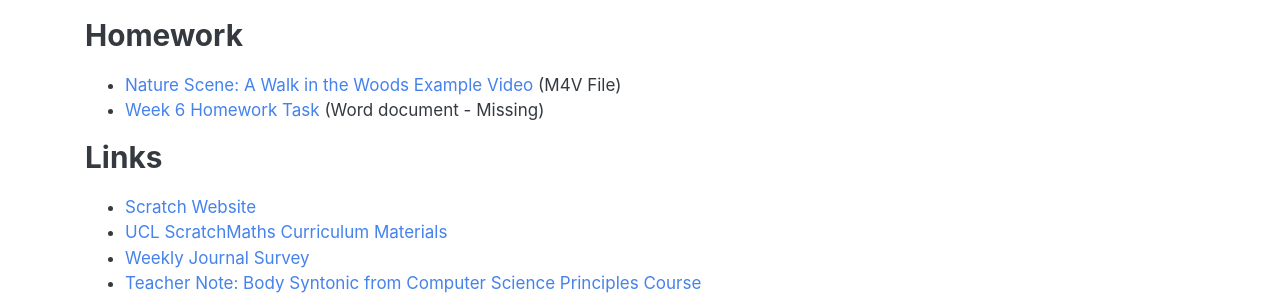
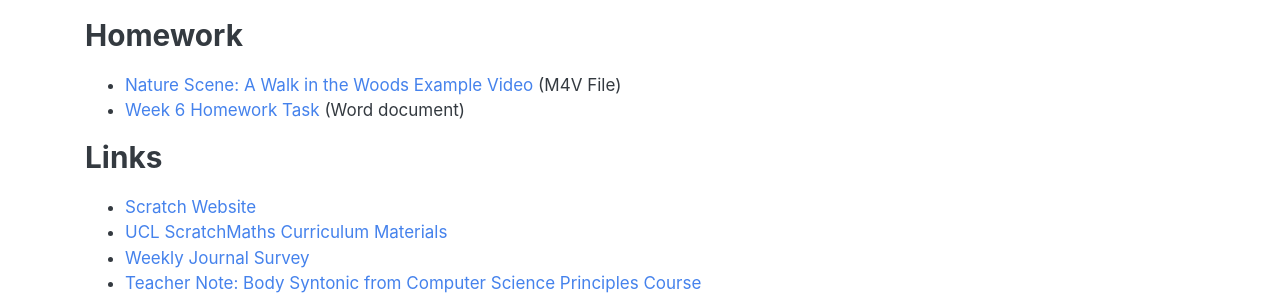
Before and after one commit to cs4s/2018, a Jekyll site: the page built from maths/week-6/index.md, in a window 1280 px wide and 900 px high, scrolled down 832 px. Shown: the part 160-455 px from the top of the window. Built offline with Jekyll 4.4.1, drawn with Linux system fonts in a browser that asks for light colours.

Commit message:
Changes Week 6 Maths to include HW task

```diff
--- a/maths/week-6/index.md
+++ b/maths/week-6/index.md
@@ -36,7 +36,7 @@
 ### Homework
 
 - [Nature Scene: A Walk in the Woods Example Video]({{ site.drive_url | append: '1m_Ykfefj12r5DHBAnb7Xh8pv7-lAYAvA' }}){:target="_blank"} (M4V File)
-- [Week 6 Homework Task]({{ site.drive_url | append: '' }}) (Word document - Missing)
+- [Week 6 Homework Task]({{ site.drive_url | append: '1Z21hBxgnebvttQesJQkg_KRmInHmGtZ-' }}) (Word document)
 
 ### Links
 
```
Also changed, not shown: maths/index.md (+1 -1 lines).
